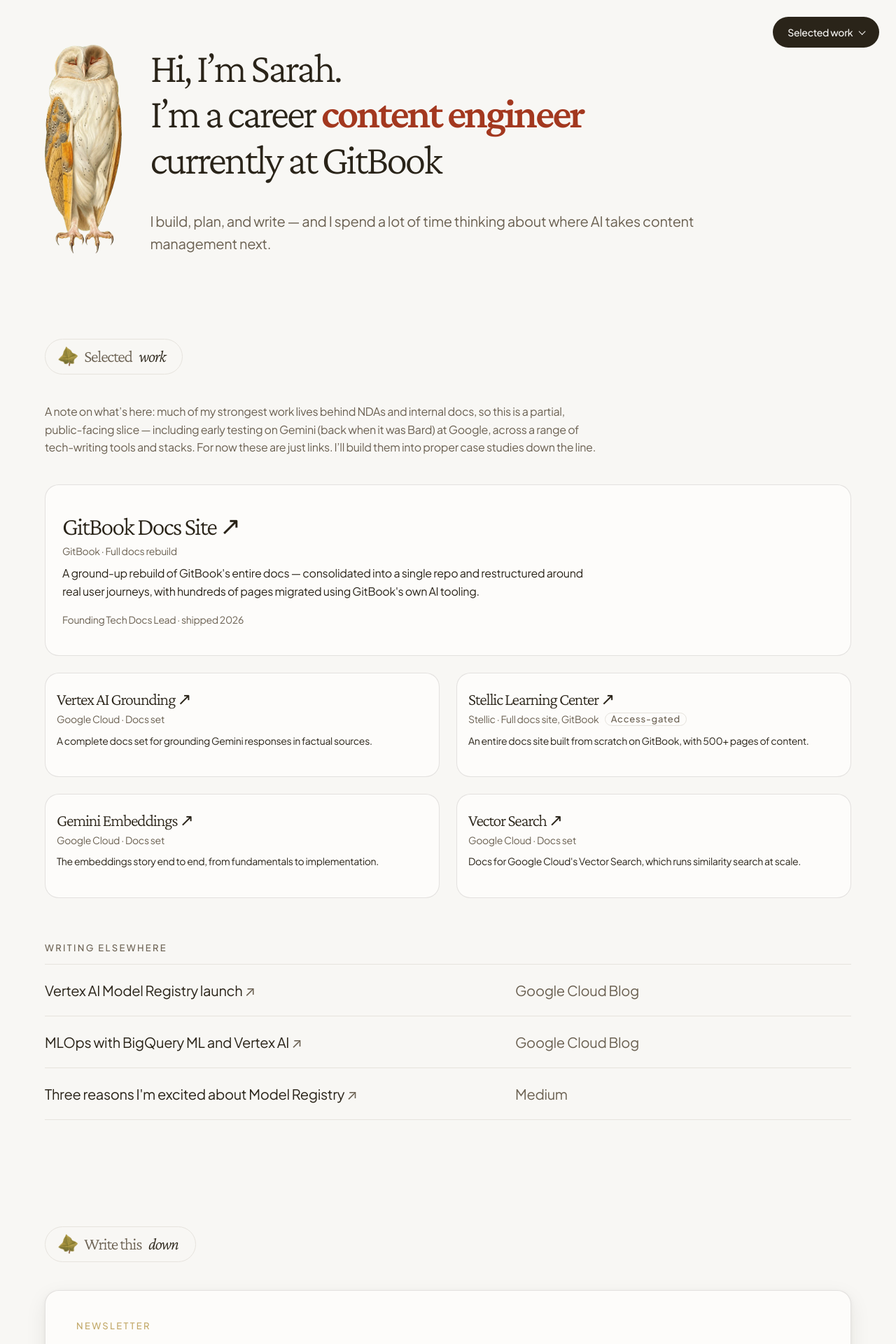
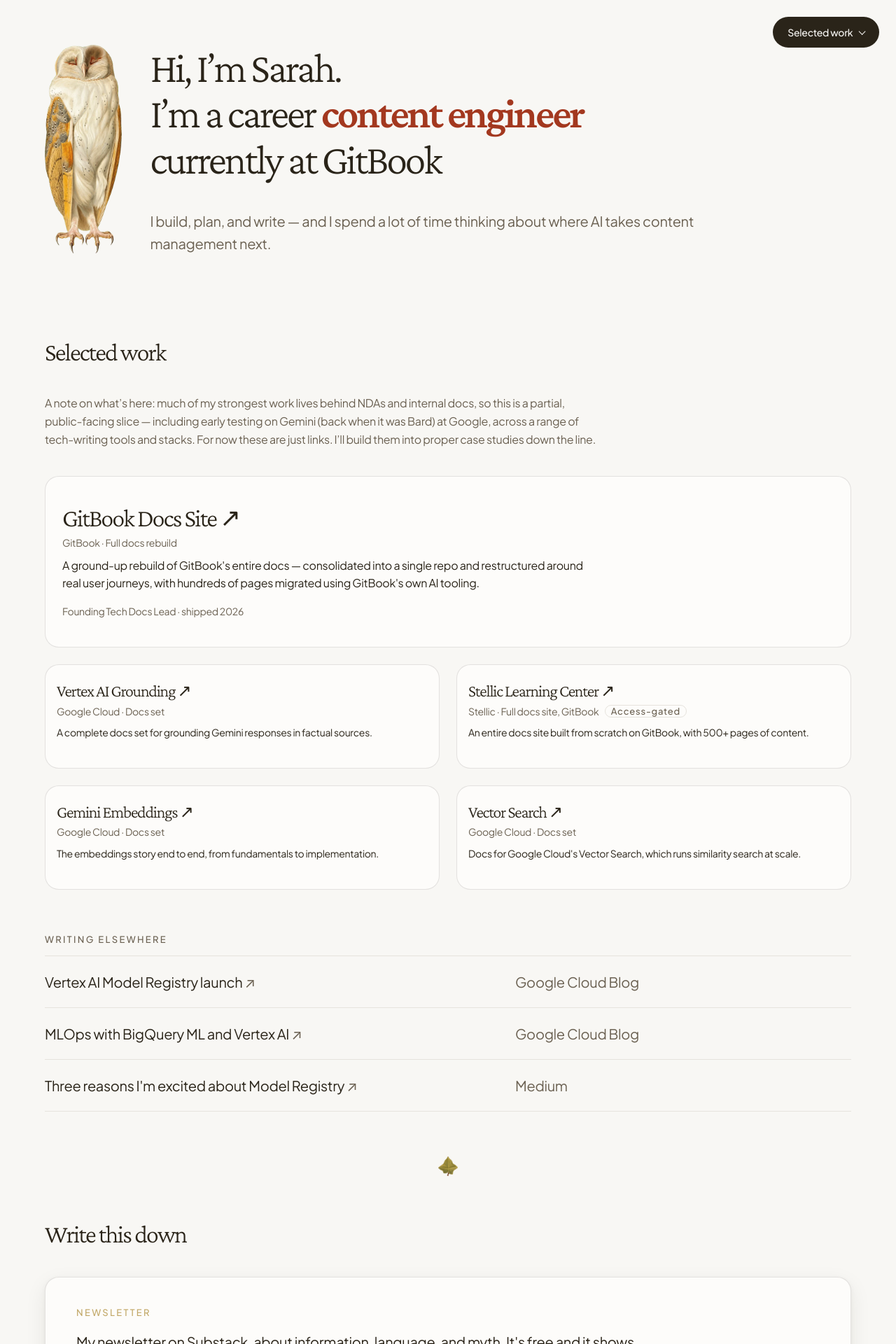
Before and after one commit to scrivera-dugan/site, a Jekyll site: the page built from index.md, in a window 1280 px wide. Shown: the top 1920 px of the page at 70% size. Built offline with Jekyll 4.4.1, drawn with Linux system fonts in a browser that asks for light colours; some of the changed text lies outside the part shown.

Commit message:
Plain section headings; the ivy becomes the hedera
The section pill asked one small object to carry a leaf, a grey word, an
italic word and a border, and the roman/italic split borrowed from the
old large headers had no room at 24px. Headings are now one plain line in
the display serif at the h2 step, the same voice as the hero and the
closing line.

The leaf takes the job it is named for. A hedera is the printer's ivy
leaf that closes a text and divides sections, so the ivy now sits at the
end of every section, centred: 64px below the content, 64px above the
next heading. Ending the block rather than opening the next means a jump
from the corner menu lands on the heading, not the ornament. The last
leaf closes About above the dashed rule.

Co-Authored-By: Claude Fable 5.1 <noreply@anthropic.com>

```diff
--- a/_includes/section-head.html
+++ b/_includes/section-head.html
@@ -1,16 +1,8 @@
 {%- comment -%}
-Section separator: a left-aligned pill holding the ivy and the section name,
-roman then italic.
-  include.label  - first words, e.g. "Where I've"
-  include.title  - the italic word(s), e.g. "been"
-  include.id     - id for aria-labelledby
+Section heading: one plain line in the display serif. No pill, no device.
+  include.label + include.title  - joined into the heading text
+  include.id                     - id for aria-labelledby
 {%- endcomment -%}
 <header class="section-head">
-    <h2 id="{{ include.id }}" class="sh-pill">
-        <picture>
-            <source srcset="{{ '/images/ivy.webp' | relative_url }}" type="image/webp">
-            <img class="sprig" src="{{ '/images/ivy.png' | relative_url }}" alt="" aria-hidden="true" width="144" height="145">
-        </picture>
-        <span class="sh-label">{{ include.label }}</span> <span class="sh-title">{{ include.title }}</span>
-    </h2>
+    <h2 id="{{ include.id }}">{{ include.label }} {{ include.title }}</h2>
 </header>
--- a/styles.css
+++ b/styles.css
@@ -170,7 +170,6 @@ p {
 
 /* Headings balance across their lines instead of leaving a short last one */
 h1, h2, h3, h4, h5, h6,
-.sh-pill,
 .hero-title {
     text-wrap: balance;
 }
@@ -1220,76 +1219,34 @@ pre code {
 
 
 /* ========================================
-   Section headers
-   A quiet display line, an expressive italic line, and the ivy sprig.
-   These are the wayfinding device for the whole page: big enough that
-   you always know which section you have landed in.
+   Section headings and the hedera
+   A heading is one plain line in the display serif. The ivy is the
+   site's hedera, the printer's leaf: it divides sections and closes
+   the last text, and does nothing else.
    ======================================== */
 
 .section-head {
     margin-bottom: var(--space-lg);
-    text-align: left;
-}
-
-/* The section name sits in a left-aligned pill, with the ivy inside it. */
-.sh-pill {
-    display: inline-flex;
-    align-items: center;
-    gap: 0.6rem;
-    margin: 0;
-    padding: 0.625rem 1.5rem 0.625rem 1.1rem;
-    border: 1px solid var(--color-border);
-    border-radius: 999px;
-    font-weight: 400;
-    line-height: 1.2;
-    letter-spacing: 0;
-    white-space: nowrap;
-}
-
-.sh-pill > picture {
+}
+
+.section-head h2 {
+    margin: 0;
+}
+
+/* Every section ends with the leaf, the way a hedera closes a text. It
+   sits at the end of the block rather than the start of the next, so a
+   jump from the corner menu lands on the heading, not on the ornament. */
+.block::after {
+    content: "";
     display: block;
-    flex: none;
     width: 28px;
-}
-
-.section-head .sprig {
-    display: block;
-    width: 100%;
-    height: auto;
-    transform: rotate(-10deg);
-}
-
-.sh-label {
-    font-family: var(--font-display);
-    font-weight: 300;
-    font-size: var(--step-h3);
-    letter-spacing: var(--track-display);
-    color: var(--color-text-secondary);
-}
-
-.sh-title {
-    font-family: var(--font-display);
-    font-style: italic;
-    font-weight: 300;
-    font-size: var(--step-h3);
-    letter-spacing: var(--track-display);
-    color: var(--color-text);
-}
-
-@media (max-width: 40rem) {
-    .sh-pill {
-        padding: 0.5rem 1.1rem 0.5rem 0.8rem;
-        white-space: normal;
-    }
-
-    .sh-pill > picture {
-        width: 22px;
-    }
-
-    .sh-label,
-    .sh-title {
-        font-size: var(--step-body);
-    }
+    height: 28px;
+    margin: var(--space-xl) auto 0;
+    background: url('/images/ivy.webp') center / contain no-repeat;
+}
+
+.block + .block {
+    margin-top: var(--space-xl);
 }
 
 /* ========================================
@@ -1455,29 +1412,17 @@ a.index-row:hover .what {
     }
 
     .section-head {
-        text-align: left;
         margin-bottom: 10pt;
     }
 
-    /* On paper the pill outline and the leaf are noise. */
-    .sh-pill {
-        display: block;
-        padding: 0;
-        border: none;
+    .section-head h2 {
+        font-size: 15pt;
+        padding-bottom: 4pt;
         border-bottom: 1pt solid var(--color-border);
-        padding-bottom: 4pt;
-    }
-
-    .sh-pill > picture {
+    }
+
+    .block::after {
         display: none;
-    }
-
-    .sh-label {
-        font-size: 11pt;
-    }
-
-    .sh-title {
-        font-size: 15pt;
     }
 
     .index-list > li {
```
